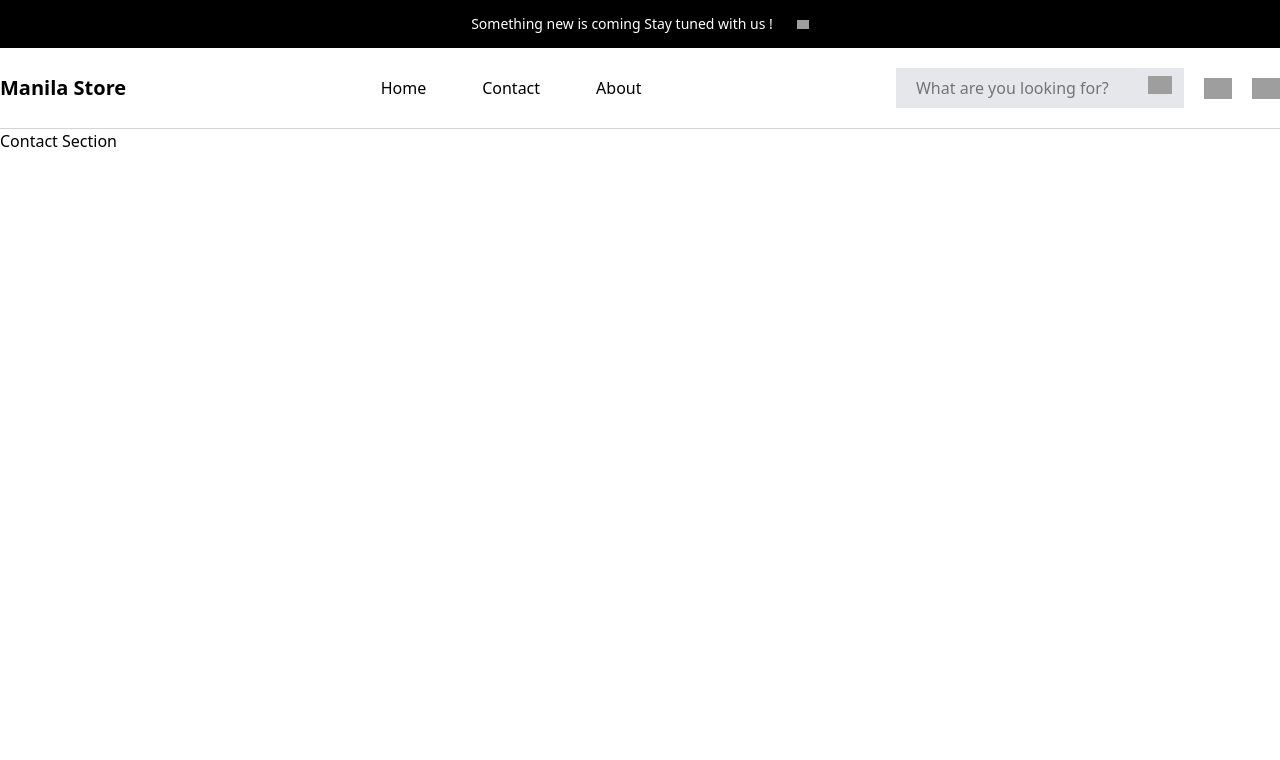
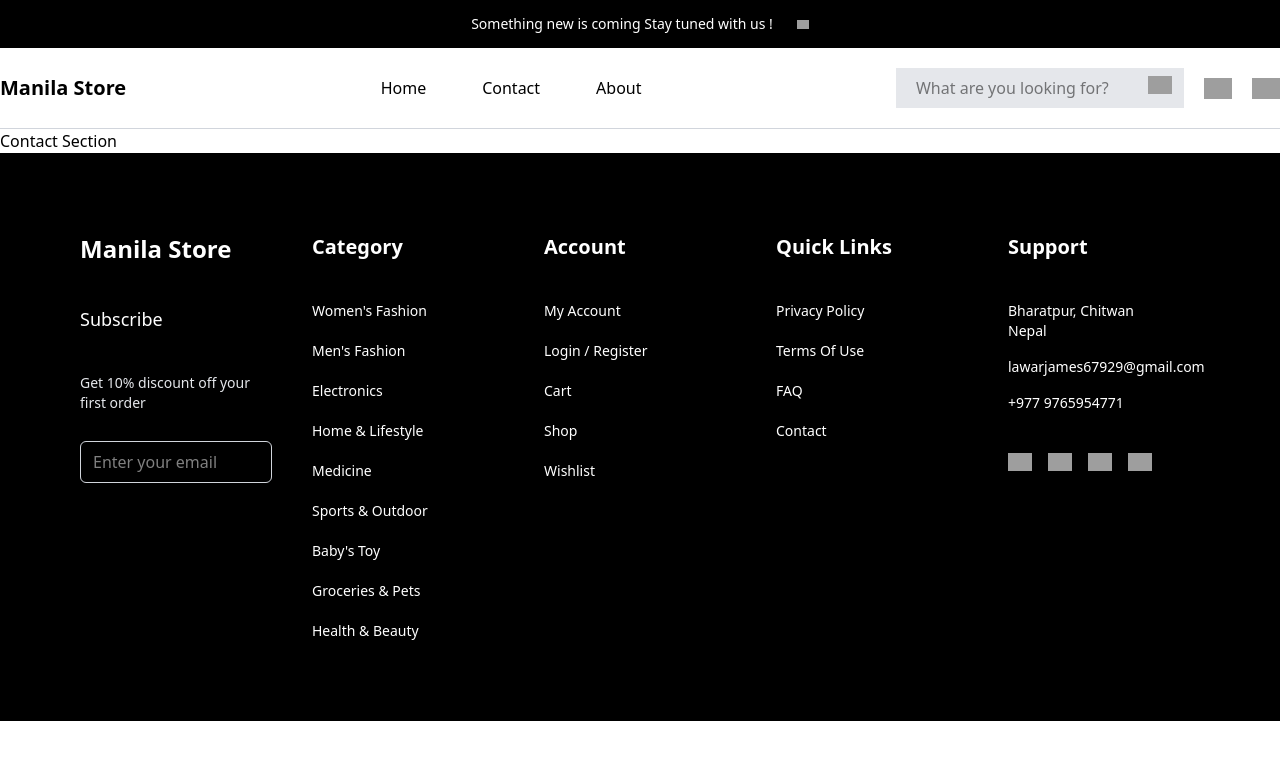
Before and after one commit to Prem-Poudel/our-ecommerce, a React (Vite) app in the folder Frontend/: page /contact in a window 1280 px wide. Shown: the top 760 px of the page. Built offline with nearby package versions, Linux system fonts and the light colour scheme; grey boxes are pictures that could not be loaded.

Commit message:
footer and customer care updated

```diff
--- a/Frontend/db.json
+++ b/Frontend/db.json
@@ -531,5 +531,26 @@
       "thumbnail": "https://img.pixelz.com/blog/photograph-white-products-on-white-backgrounds-ecommerce/BackgroundOnly@2x.webp"
     }
   ],
-  "carts": []
+  "carts": [
+    {
+      "id": "12",
+      "title": "Brown Perfume",
+      "description": "Royal_Mirage Sport Brown Perfume for Men & Women - 120ml",
+      "price": 40,
+      "discountPercentage": 15.66,
+      "rating": 4,
+      "stock": 52,
+      "discount": 20,
+      "brand": "Royal_Mirage",
+      "category": "fragrances",
+      "thumbnail": "https://cgifurniture.com/blog/wp-content/uploads/2018/04/chair_spin360_web600x6000056.jpg",
+      "images": [
+        "https://cdn.dummyjson.com/product-images/12/1.jpg",
+        "https://cdn.dummyjson.com/product-images/12/2.jpg",
+        "https://cdn.dummyjson.com/product-images/12/3.png",
+        "https://cdn.dummyjson.com/product-images/12/4.jpg",
+        "https://cdn.dummyjson.com/product-images/12/thumbnail.jpg"
+      ]
+    }
+  ]
 }
--- a/Frontend/src/App.jsx
+++ b/Frontend/src/App.jsx
@@ -49,7 +49,7 @@ const App = () => {
         <Route path='/about' element={<About />} />
         <Route path='/contact' element={<Contact />} />
       </Routes>
-      {/* <Footer /> */}
+      <Footer />
     </div>
   );
 };
--- a/Frontend/src/components/Account/Login.jsx
+++ b/Frontend/src/components/Account/Login.jsx
@@ -84,7 +84,7 @@ const Login = () => {
               <input
                 type="email"
                 required
-                className="border border-gray-300 p-2.5 rounded-xl w-full focus:outline-none focus:ring-2 focus:ring-gray-500 focus:border-gray-400"
+                className="border border-gray-300 p-2.5 rounded-xl w-full focus:outline-none focus:ring-0 focus:ring-gray-500 focus:border-gray-400 shadow-md"
                 placeholder="Enter your email"
                 value={email}
                 onChange={(e) => setEmail(e.target.value)}
@@ -94,7 +94,7 @@ const Login = () => {
               <input
                 type="password"
                 required
-                className="border border-gray-300 p-2.5 rounded-xl w-full focus:outline-none focus:ring-2 focus:ring-gray-500 focus:border-gray-400"
+                className="border border-gray-300 p-2.5 rounded-xl w-full focus:outline-none focus:ring-0 focus:ring-gray-500 focus:border-gray-400 shadow-md"
                 placeholder="**********"
                 value={password}
                 onChange={(e) => setPassword(e.target.value)}
@@ -120,7 +120,7 @@ const Login = () => {
 
             <button
               type="submit"
-              className="w-full py-2.5 text-white bg-red-600 hover:bg-red-800 transition duration-200 rounded-lg text-sm font-bold"
+              className="w-full py-2.5 text-white  bg-red-600 hover:bg-red-800 transition duration-200 rounded-lg text-sm font-bold"
             >
               Sign in
             </button>
--- /dev/null
+++ b/Frontend/src/components/CustomerServices/CustomerServices.jsx
@@ -0,0 +1,42 @@
+import React from 'react';
+
+const CustomerServices = () => {
+  return (
+    <div className='pb-36 px-4 md:px-8 lg:px-16 flex flex-col md:flex-row justify-center items-center gap-10 md:gap-16 lg:gap-20'>
+      {/* Free & safety delivery */}
+      <div className='delivery flex flex-col items-center gap-4 text-center'>
+        <div className='bg-gray-200 p-3 rounded-full w-20 flex justify-center items-center'>
+          <img src='https://cdn-icons-png.flaticon.com/128/2787/2787368.png' alt='delivery icon' className='w-14 bg-white rounded-full p-2' />
+        </div>
+        <div className='flex flex-col items-center gap-2'>
+          <div className='text-lg md:text-xl font-bold'>FREE AND FAST DELIVERY</div>
+          <div className='text-sm md:text-base text-gray-600'>Free delivery for all orders over $150</div>
+        </div>
+      </div>
+
+      {/* Customer-service */}
+      <div className='customer-service flex flex-col items-center gap-4 text-center'>
+        <div className='bg-gray-200 p-3 rounded-full w-20 flex justify-center items-center'>
+          <img src='https://cdn-icons-png.flaticon.com/128/3249/3249904.png' alt='customer service icon' className='w-14 bg-white rounded-full p-2' />
+        </div>
+        <div className='flex flex-col items-center gap-2'>
+          <div className='text-lg md:text-xl font-bold'>24/7 CUSTOMER SERVICE</div>
+          <div className='text-sm md:text-base text-gray-600'>Friendly 24/7 customer support</div>
+        </div>
+      </div>
+
+      {/* Money-back guarantee */}
+      <div className='money flex flex-col items-center gap-4 text-center'>
+        <div className='bg-gray-200 p-3 rounded-full w-20 flex justify-center items-center'>
+          <img src='https://cdn-icons-png.flaticon.com/128/18133/18133956.png' alt='money back icon' className='w-14 bg-white rounded-full p-2' />
+        </div>
+        <div className='flex flex-col items-center gap-2'>
+          <div className='text-lg md:text-xl font-bold'>MONEY BACK GUARANTEE</div>
+          <div className='text-sm md:text-base text-gray-600'>We return money within 30 days</div>
+        </div>
+      </div>
+    </div>
+  );
+};
+
+export default CustomerServices;
--- a/Frontend/src/components/Footer/Footer.jsx
+++ b/Frontend/src/components/Footer/Footer.jsx
@@ -1,13 +1,87 @@
-import React from 'react'
+import React from 'react';
+import { NavLink } from 'react-router-dom';
 
 function Footer() {
   return (
-    <div className='flex justify-center bg-black text-white'>
-    <div className='md:4xl lg:5xl md:w-6xl xl:w-7xl max-w-7xl'>
-      Footer
+    <div className='bg-black text-white p-10 md:p-20'>
+      <div className='max-w-7xl mx-auto grid grid-cols-1 md:grid-cols-2 lg:grid-cols-5 gap-10'>
+
+        {/* Logo & Subscription */}
+        <div className='flex flex-col gap-10 md:gap-10'>
+          <div className='text-2xl font-extrabold'>Manila Store</div>
+          <div className='text-lg font-light'>Subscribe</div>
+          <div className='flex flex-col gap-7'>
+          <p className='text-sm font-extralight text-gray-200'>
+            Get 10% discount off your first order
+          </p>
+          <input
+            type='email'
+            className='outline-none border border-gray-300 bg-black text-white py-2 px-3 rounded-md'
+            placeholder='Enter your email'
+          />
+          </div>
+        </div>
+
+        {/* Category */}
+        <div className='flex flex-col gap-2 md:gap-10'>
+          <div className='text-xl font-semibold'>Category</div>
+          <div className='flex flex-col gap-2 md:gap-5 text-sm font-extralight'>
+            <NavLink to='/womenfashion'>Women's Fashion</NavLink>
+            <NavLink to='/menfashion'>Men's Fashion</NavLink>
+            <NavLink to='/electronics'>Electronics</NavLink>
+            <NavLink to='/homeappliances'>Home & Lifestyle</NavLink>
+            <NavLink to='/medicine'>Medicine</NavLink>
+            <NavLink to='/sports'>Sports & Outdoor</NavLink>
+            <NavLink to='/babytoy'>Baby's Toy</NavLink>
+            <NavLink to='/groceries'>Groceries & Pets</NavLink>
+            <NavLink to='/healthandbeauty'>Health & Beauty</NavLink>
+          </div>
+        </div>
+
+        {/* Account */}
+        <div className='flex flex-col gap-10'>
+          <div className='text-xl font-semibold'>Account</div>
+          <div className='flex flex-col gap-5 text-sm font-extralight'>
+            <NavLink to='/account'>My Account</NavLink>
+            <NavLink to='/login'>Login / Register</NavLink>
+            <NavLink to='/cart'>Cart</NavLink>
+            <NavLink to='/shop'>Shop</NavLink>
+            <NavLink to='/wishlist'>Wishlist</NavLink>
+          </div>
+        </div>
+
+        {/* Quick Link */}
+        <div className='flex flex-col gap-6 md:gap-10'>
+          <div className='text-xl font-semibold'>Quick Links</div>
+          <div className='flex flex-col gap-2 md:gap-5 text-sm font-extralight'>
+            <NavLink to='/privacy-policy'>Privacy Policy</NavLink>
+            <NavLink to='/terms-of-use'>Terms Of Use</NavLink>
+            <NavLink to='/faq'>FAQ</NavLink>
+            <NavLink to='/contact'>Contact</NavLink>
+          </div>
+        </div>
+
+        {/* Support */}
+        <div className='flex flex-col gap-6 md:gap-10'>
+          <div className='text-xl font-semibold'>Support</div>
+          <div className='text-sm font-extralight flex  flex-col gap-4'>
+            <div>
+            <p>Bharatpur, Chitwan</p>
+            <p>Nepal</p>
+            </div>
+            <a href='mailto:lawarjames67929@gmail.com' className='block'>lawarjames67929@gmail.com</a>
+            <a href='tel:+9779765954771' className='block'>+977 9765954771</a>
+          </div>
+          <div className='flex gap-4'>
+            <a href='#'><img src='https://cdn-icons-png.flaticon.com/128/3128/3128304.png' alt='Facebook' className='w-6' /></a>
+            <a href='#'><img src='https://cdn-icons-png.flaticon.com/128/174/174855.png' alt='Instagram' className='w-6' /></a>
+            <a href='#'><img src='https://cdn-icons-png.flaticon.com/128/2111/2111499.png' alt='LinkedIn' className='w-6' /></a>
+            <a href='#'><img src='https://cdn-icons-png.flaticon.com/128/733/733579.png' alt='Twitter' className='w-6' /></a>
+          </div>
+        </div>
+      </div>
     </div>
-</div>
-  )
+  );
 }
 
-export default Footer
+export default Footer;
--- a/Frontend/src/components/Home/Home.jsx
+++ b/Frontend/src/components/Home/Home.jsx
@@ -1,6 +1,7 @@
 import React from 'react'
 import Producs from '../Products/Producs'
 import SliderNavigation from '../SliderNavigation/SliderNavigation'
+import CustomerServices from '../CustomerServices/CustomerServices'
 
 const Home = () => {
   return (
@@ -8,6 +9,7 @@ const Home = () => {
         <div className='md:w-6xl xl:w-7xl max-w-7xl'>
           <SliderNavigation />
           <Producs />
+          <CustomerServices />
         </div>
     </div>
   )
--- a/Frontend/src/components/ProductCategory/Mens.jsx
+++ b/Frontend/src/components/ProductCategory/Mens.jsx
@@ -11,7 +11,6 @@ const Mens = () => {
       try {
         const response = await fetch('http://localhost:3000/products');
         const data = await response.json();
-        // Filter products to only include those with category "Electronics" (case-insensitive)
         const electronicsProducts = data.filter(product =>
           product.category.toLowerCase() === "Men's fashion".toLowerCase()
         );
--- a/Frontend/src/components/Products/Producs.jsx
+++ b/Frontend/src/components/Products/Producs.jsx
@@ -22,7 +22,7 @@ const Producs = React.memo(() => {
   }, [products.length]);
 
   return (
-    <div className='mt-[140px]'>
+    <div className='mt-36 mb-36'>
       <div className='flex flex-col gap-3'>
         <div className='text-size-3 flex gap-3 items-center'>
           <div className='py-6 px-3 bg-red-600 font-3'></div>
@@ -39,7 +39,7 @@ const Producs = React.memo(() => {
         </div>
 
         {visibleCount < products.length && (
-          <div className='text-center mt-[60px] mb-36'>
+          <div className='text-center mt-[60px]'>
             <button
               className='px-10 py-4 bg-secondary text-white rounded hover:bg-red-700 transition'
               onClick={() => setVisibleCount(products.length)}
```
Also changed, not shown: Frontend/src/components/SliderNavigation/SliderNavigation.jsx (+6 -6 lines).
